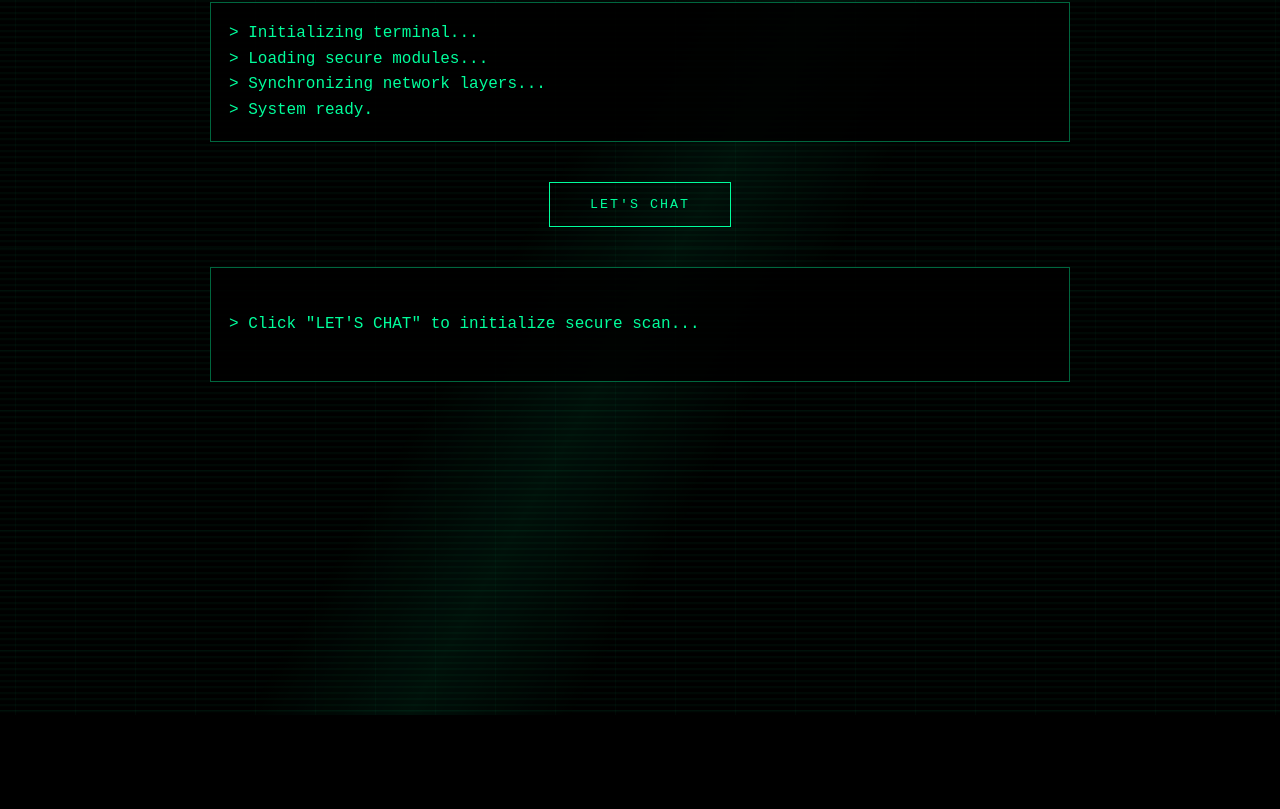
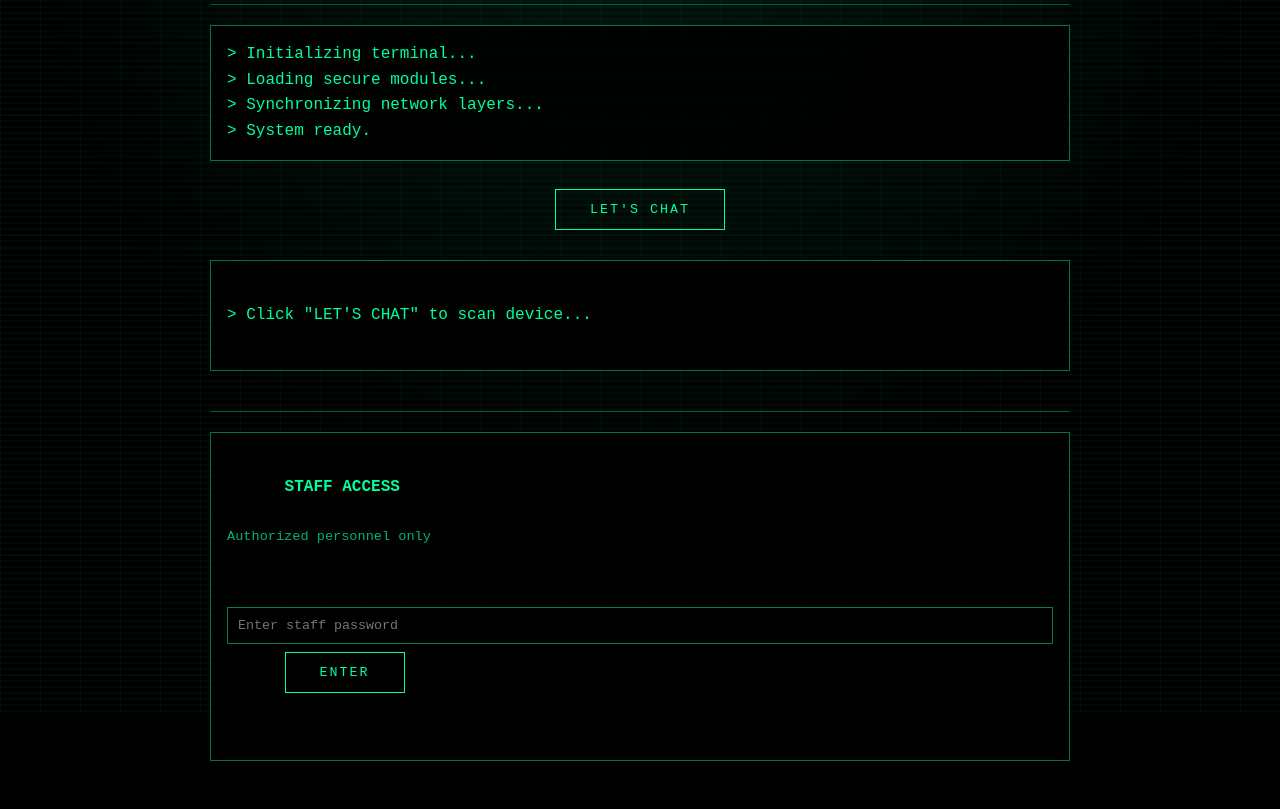
Before and after one commit to ShiavnshCodexx/Shivanshlets-chat-, a plain HTML site: page index.html in a window 1280 px wide. Shown: the part 85-894 px from the top of the page. Before the commit the page ends 800 px from the top, so only its background shows below. Drawn offline with Linux system fonts and the light colour scheme.

Commit message:
index.html

```diff
--- a/index.html
+++ b/index.html
@@ -6,162 +6,158 @@
 <meta name="viewport" content="width=device-width, initial-scale=1.0">
 
 <style>
-*{
-  margin:0;
-  padding:0;
-  box-sizing:border-box;
-  font-family:"JetBrains Mono", monospace;
-}
+*{margin:0;padding:0;box-sizing:border-box;font-family:"JetBrains Mono",monospace}
 body{
-  background:#000;
-  color:#00ff9c;
-  min-height:100vh;
-  overflow-x:hidden;
+  background:#000;color:#00ff9c;min-height:100vh;overflow-y:auto;
 }
 
-/* ===== LIVE BACKGROUND LAYERS ===== */
+/* ===== LIVE BACKGROUND (3 LAYERS) ===== */
+.bg-scan,.bg-grid,.bg-glow{position:fixed;inset:0;pointer-events:none}
 .bg-scan{
-  position:fixed; inset:0;
   background:repeating-linear-gradient(
-    to bottom,
-    rgba(0,255,156,.05) 0px,
-    rgba(0,255,156,.05) 1px,
-    transparent 2px,
-    transparent 6px
+    to bottom,rgba(0,255,156,.05) 0 1px,transparent 2px 6px
   );
-  animation:scan 6s linear infinite;
-  z-index:-3;
+  animation:scan 6s linear infinite;z-index:-3
 }
-@keyframes scan{
-  to{background-position:0 400px}
+@keyframes scan{to{background-position:0 400px}}
+.bg-grid{
+  background:
+    linear-gradient(rgba(0,255,156,.04) 1px,transparent 1px),
+    linear-gradient(90deg,rgba(0,255,156,.04) 1px,transparent 1px);
+  background-size:40px 40px;z-index:-4
+}
+.bg-glow{
+  background:radial-gradient(circle at top,rgba(0,255,156,.08),transparent 60%);
+  animation:glow 5s ease-in-out infinite;z-index:-2
+}
+@keyframes glow{50%{opacity:.6}}
+
+.container{max-width:900px;margin:auto;padding:20px}
+.header{text-align:center;font-size:1.6rem;margin:20px 0}
+.line{height:1px;background:rgba(0,255,156,.35);margin:10px 0 20px}
+
+.box{
+  background:rgba(0,0,0,.85);
+  border:1px solid rgba(0,255,156,.45);
+  padding:16px;margin-bottom:28px;line-height:1.6;white-space:pre-wrap
 }
 
-.bg-grid{
-  position:fixed; inset:0;
-  background:
-    linear-gradient(rgba(0,255,156,.03) 1px, transparent 1px),
-    linear-gradient(90deg, rgba(0,255,156,.03) 1px, transparent 1px);
-  background-size:60px 60px;
-  animation:grid 20s linear infinite;
-  z-index:-2;
+.center{text-align:center;margin:18px 0 30px}
+button{
+  background:transparent;border:1px solid #00ff9c;color:#00ff9c;
+  padding:12px 34px;letter-spacing:2px;cursor:pointer
 }
-@keyframes grid{
-  to{background-position:300px 300px}
+button:hover{background:#00ff9c;color:#000}
+
+.hidden{display:none}
+input{
+  background:#000;border:1px solid rgba(0,255,156,.5);
+  color:#00ff9c;padding:10px;width:100%;margin:8px 0
 }
-
-.bg-glitch{
-  position:fixed; inset:0;
-  background:linear-gradient(
-    120deg,
-    transparent 40%,
-    rgba(0,255,156,.08),
-    transparent 60%
-  );
-  animation:glitch 4s infinite;
-  z-index:-1;
-}
-@keyframes glitch{
-  0%,100%{opacity:0}
-  50%{opacity:1}
-}
-
-/* ===== TERMINAL UI ===== */
-.terminal{
-  max-width:900px;
-  margin:auto;
-  padding:20px;
-}
-.header{
-  text-align:center;
-  font-size:1.7rem;
-  margin-bottom:10px;
-}
-.line{
-  height:1px;
-  background:rgba(0,255,156,.4);
-  margin-bottom:25px;
-}
-.box{
-  background:rgba(0,0,0,.85);
-  border:1px solid rgba(0,255,156,.4);
-  padding:18px;
-  margin-bottom:25px;
-  white-space:pre-wrap;
-  line-height:1.6;
-}
-.center{
-  text-align:center;
-  margin:40px 0;
-}
-button{
-  background:transparent;
-  border:1px solid #00ff9c;
-  color:#00ff9c;
-  padding:14px 40px;
-  letter-spacing:2px;
-  cursor:pointer;
-}
-button:hover{
-  background:#00ff9c;
-  color:#000;
-}
+.staff-box{margin-top:40px}
+.small{opacity:.7;font-size:.85rem}
 </style>
 </head>
 
 <body>
+<div class="bg-grid"></div>
+<div class="bg-scan"></div>
+<div class="bg-glow"></div>
 
-<div class="bg-scan"></div>
-<div class="bg-grid"></div>
-<div class="bg-glitch"></div>
-
-<div class="terminal">
+<div class="container">
   <div class="header">Welcome to Shivansh Codex</div>
   <div class="line"></div>
 
-  <div class="box" id="boot"></div>
+  <!-- TERMINAL OUTPUT -->
+  <div class="box" id="output"></div>
 
+  <!-- BUTTON WITH GAP -->
   <div class="center">
-    <a id="chatLink">
-      <button>LET'S CHAT</button>
-    </a>
+    <button onclick="startScan()">LET'S CHAT</button>
   </div>
 
-  <div class="box">
-> Click "LET'S CHAT" to initialize secure scan...
+  <!-- SCAN RESULT -->
+  <div class="box" id="info">
+> Click "LET'S CHAT" to scan device...
+  </div>
+
+  <!-- STAFF SECTION -->
+  <div class="staff-box">
+    <div class="line"></div>
+    <div class="box">
+      <strong>STAFF ACCESS</strong>
+      <div class="small">Authorized personnel only</div>
+      <input type="password" id="staffPass" placeholder="Enter staff password">
+      <button onclick="openStaff()">ENTER</button>
+      <div id="staffArea" class="hidden box" style="margin-top:16px"></div>
+    </div>
   </div>
 </div>
 
 <script>
-/* ===== BOOT TEXT ===== */
-const bootLines=[
+/* ===== BOOT TYPING ===== */
+const output=document.getElementById("output");
+const boot=[
 "> Initializing terminal...",
 "> Loading secure modules...",
 "> Synchronizing network layers...",
 "> System ready."
 ];
-let i=0,j=0;
-const boot=document.getElementById("boot");
+let bi=0,bj=0;
+(function typeBoot(){
+  if(bi>=boot.length) return;
+  if(bj<boot[bi].length){
+    output.textContent+=boot[bi][bj++]; setTimeout(typeBoot,28);
+  }else{output.textContent+="\n";bi++;bj=0;setTimeout(typeBoot,180);}
+})();
 
-function typeBoot(){
-  if(i>=bootLines.length) return;
-  if(j<bootLines[i].length){
-    boot.textContent+=bootLines[i][j++];
-    setTimeout(typeBoot,30);
-  }else{
-    boot.textContent+="\n";
-    i++; j=0;
-    setTimeout(typeBoot,200);
+/* ===== DATA STORE (LOCAL DEMO) ===== */
+const logs=[];
+
+function startScan(){
+  const info=document.getElementById("info");
+  info.textContent="> Scanning device...\n";
+  const time=new Date().toLocaleString();
+  info.textContent+="> Time: "+time+"\n";
+
+  let battery="Unavailable";
+  if(navigator.getBattery){
+    navigator.getBattery().then(b=>{
+      battery=Math.round(b.level*100)+"%";
+      info.textContent+="> Battery: "+battery+"\n";
+    });
   }
+
+  fetch("https://ipapi.co/json/")
+    .then(r=>r.json())
+    .then(d=>{
+      info.textContent+=
+        "> IP: "+d.ip+"\n"+
+        "> City: "+d.city+"\n"+
+        "> Country: "+d.country_name+"\n"+
+        "> ISP: "+d.org+"\n"+
+        "> Scan complete.\n";
+      logs.push({time,battery,ip:d.ip,city:d.city,country:d.country_name,device:navigator.userAgent});
+    })
+    .catch(()=>{
+      info.textContent+="> IP unavailable (network).\n> Scan finished safely.\n";
+      logs.push({time,battery,ip:"Unavailable",device:navigator.userAgent});
+    });
 }
-typeBoot();
 
-/* ===== GENERATE TRACKABLE LINK ===== */
-const link=document.getElementById("chatLink");
-const time=encodeURIComponent(new Date().toLocaleString());
-const device=encodeURIComponent(navigator.userAgent);
-
-link.href="terminal.html?clicked=true&time="+time+"&device="+device;
+/* ===== STAFF ACCESS (DEMO PASSWORD) ===== */
+function openStaff(){
+  const pass=document.getElementById("staffPass").value;
+  const area=document.getElementById("staffArea");
+  if(pass!=="ansh@762"){alert("Access denied");return;}
+  area.classList.remove("hidden");
+  area.textContent="STAFF LOGS\n\n";
+  if(!logs.length){area.textContent+="No data yet.";return;}
+  logs.forEach((l,i)=>{
+    area.textContent+=
+      `#${i+1}\nTime: ${l.time}\nBattery: ${l.battery}\nIP: ${l.ip}\nCity: ${l.city||"-"}\nCountry: ${l.country||"-"}\n\n`;
+  });
+}
 </script>
-
 </body>
 </html>
```
